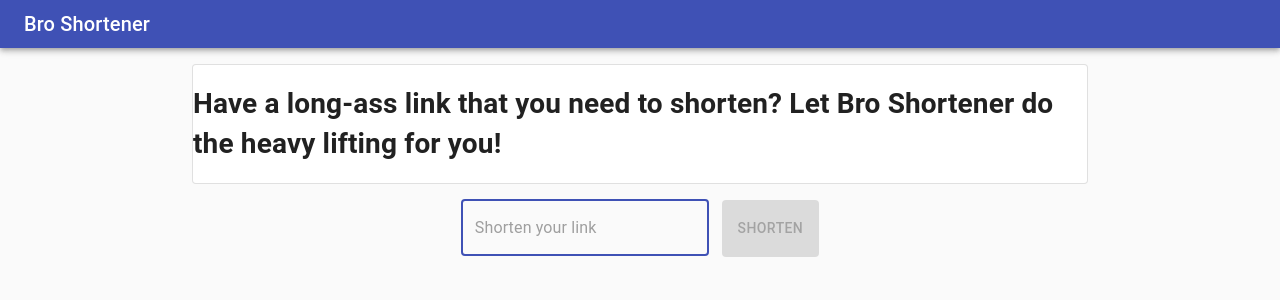
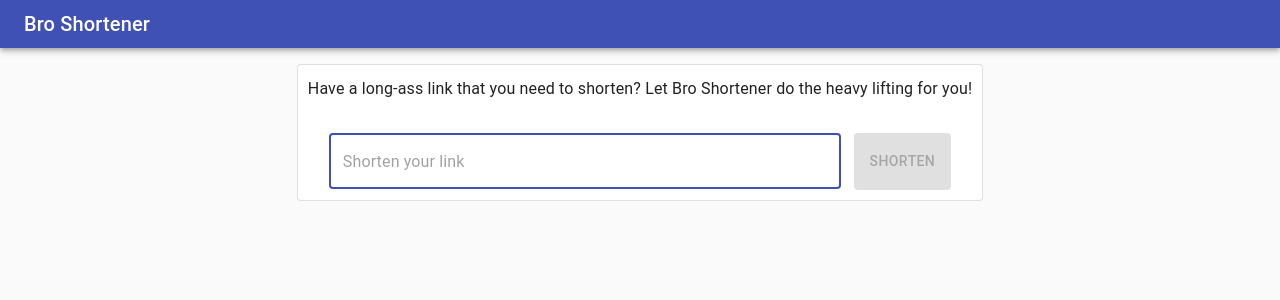
Before and after one commit to williamhelmrath/link-shortener, a React (Create React App) app: page / in a window 1280 px wide. Shown: the top 300 px of the page. Built offline with nearby package versions, Linux system fonts and the light colour scheme; the HTML template or start-up script is replaced by a standard one.

Commit message:
cleaned up homepage and added copy to clipboard ability

```diff
--- a/package.json
+++ b/package.json
@@ -5,11 +5,13 @@
   "dependencies": {
     "@material-ui/core": "^4.9.14",
     "@material-ui/icons": "^4.9.1",
+    "@material-ui/lab": "^4.0.0-alpha.53",
     "dotenv": "^8.2.0",
     "normalize-url": "^5.0.0",
     "pg": "^8.2.1",
     "pg-hstore": "^2.3.3",
     "react": "^16.13.1",
+    "react-copy-to-clipboard": "^5.0.2",
     "react-dom": "^16.13.1",
     "react-scripts": "3.4.1",
     "sequelize": "^5.21.10",
--- a/src/App.js
+++ b/src/App.js
@@ -3,11 +3,22 @@ import SearchBar from "./components/SearchBar";
 import Navbar from "./components/Navbar";
 import Paper from "@material-ui/core/Paper";
 import CssBaseline from "@material-ui/core/CssBaseline";
+import Snackbar from "@material-ui/core/Snackbar";
+import MuiAlert from "@material-ui/lab/Alert";
+import Button from "@material-ui/core/Button";
+import { CopyToClipboard } from "react-copy-to-clipboard";
+import OutlinedInput from "@material-ui/core/OutlinedInput";
+import Typography from "@material-ui/core/Typography";
 import "./App.css";
+
+const Alert = (props) => {
+  return <MuiAlert elevation={6} variant="filled" {...props} />;
+};
 
 export default function App() {
   const [postResp, setPostResp] = useState(null);
-
+  const [copied, setCopied] = useState(false);
+  const shortenerUrl = "bro-shortener.herokuapp.com/";
   const handleShorten = (link) => {
     fetch("/shorten", {
       method: "POST",
@@ -27,6 +38,14 @@ export default function App() {
       });
   };
 
+  const handleClose = (event, reason) => {
+    if (reason === "clickaway") {
+      return;
+    }
+
+    setCopied(false);
+  };
+
   return (
     <CssBaseline>
       <Navbar />
@@ -39,22 +58,52 @@ export default function App() {
       >
         <Paper
           variant="outlined"
-          style={{ maxWidth: "70vw", marginBottom: "2vh" }}
+          style={{
+            maxWidth: "70vw",
+            marginBottom: "2vh",
+            padding: "10px",
+            display: "flex",
+            flexDirection: "column",
+            alignItems: "center",
+          }}
         >
-          <h1>
+          <Typography variant="subtitle1" style={{ marginBottom: "30px" }}>
             Have a long-ass link that you need to shorten? Let Bro Shortener do
             the heavy lifting for you!
-          </h1>
+          </Typography>
+          <SearchBar handleShorten={handleShorten} />
         </Paper>
 
-        <SearchBar handleShorten={handleShorten} />
-
-        {postResp && (
-          <h1>
-            Your new link is: bro-shortener.herokuapp.com/
-            {postResp.shortened_link}
-          </h1>
-        )}
+        {postResp ? (
+          <div
+            style={{
+              marginTop: "2vh",
+              display: "flex",
+              alignItems: "center",
+            }}
+          >
+            <OutlinedInput
+              readOnly
+              defaultValue={shortenerUrl + postResp.shortened_link}
+              style={{ marginRight: "1vw", width: "30vw" }}
+            ></OutlinedInput>
+            <CopyToClipboard
+              text={shortenerUrl + postResp.shortened_link}
+              onCopy={() => setCopied(true)}
+            >
+              <Button
+                variant="contained"
+                color="primary"
+                style={{ height: "53px" }}
+              >
+                Copy URL
+              </Button>
+            </CopyToClipboard>
+          </div>
+        ) : null}
+        <Snackbar open={copied} autoHideDuration={2000} onClose={handleClose}>
+          <Alert severity="info">Copied!</Alert>
+        </Snackbar>
       </div>
     </CssBaseline>
   );
--- a/src/components/SearchBar.js
+++ b/src/components/SearchBar.js
@@ -36,7 +36,11 @@ export default function SearchBar({ handleShorten }) {
                 placeholder="Shorten your link"
                 autoFocus={true}
                 onChange={(e) => updateLink(e)}
-                style={{ marginRight: "1vw" }}
+                style={{
+                  marginRight: "1vw",
+                  background: "white",
+                  width: "40vw",
+                }}
               />
               {!isValid && <FormHelperText error>Invalid Link</FormHelperText>}
             </div>
```
Also changed, not shown: 1 other file (tests, documents, lock files or other folders).
